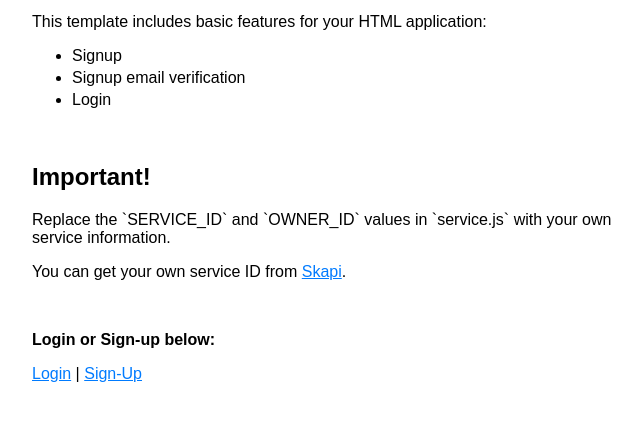
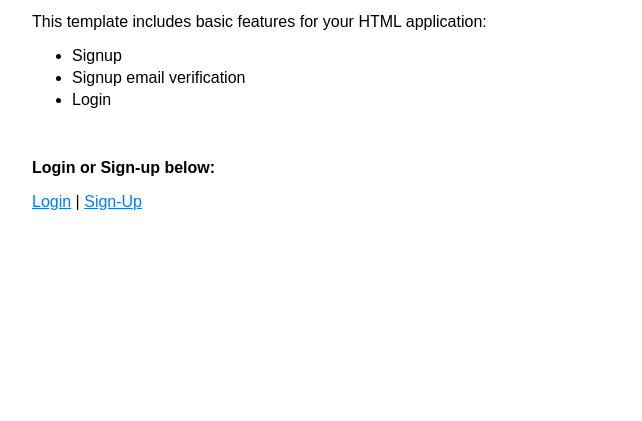
Before and after one commit to kkb75281/getting-started-template-vanilla-html, a plain HTML site: page index.html in a window 1280 px wide. Shown: the part 129-550 px from the top of the page, without its empty margins (308-950 px from the left). Drawn offline with Linux system fonts and the light colour scheme; a script that the page names is missing.

Commit message:
refactor: remove service instructions from index.html and update button styles in main.css

```diff
--- a/index.html
+++ b/index.html
@@ -21,18 +21,6 @@
 
             <br />
 
-            <h2>Important!</h2>
-            <p>
-                Replace the `SERVICE_ID` and `OWNER_ID` values in `service.js`
-                with your own service information.
-            </p>
-            <p>
-                You can get your own service ID from
-                <a href="https://www.skapi.com" target="_blank">Skapi</a>.
-            </p>
-
-            <br />
-
             <p style="font-weight: bold">Login or Sign-up below:</p>
             <a href="login.html">Login</a>
             |
--- a/main.css
+++ b/main.css
@@ -14,8 +14,6 @@ button {
     width: 100%;
     padding: 10px;
     margin: 10px 0;
-    border: 1px solid #ccc;
-    border-radius: 8px;
     box-sizing: border-box;
 }
 
```
